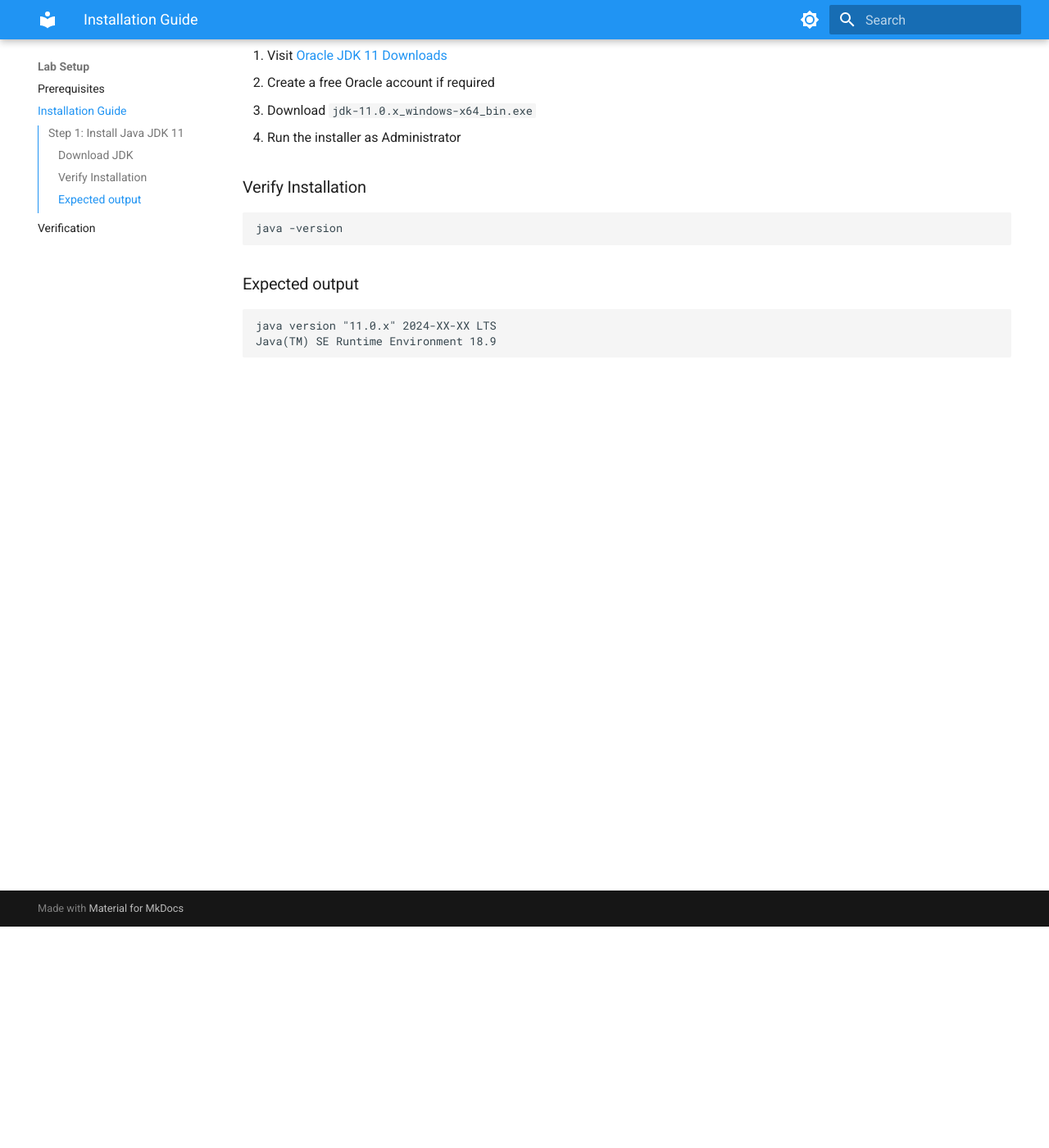
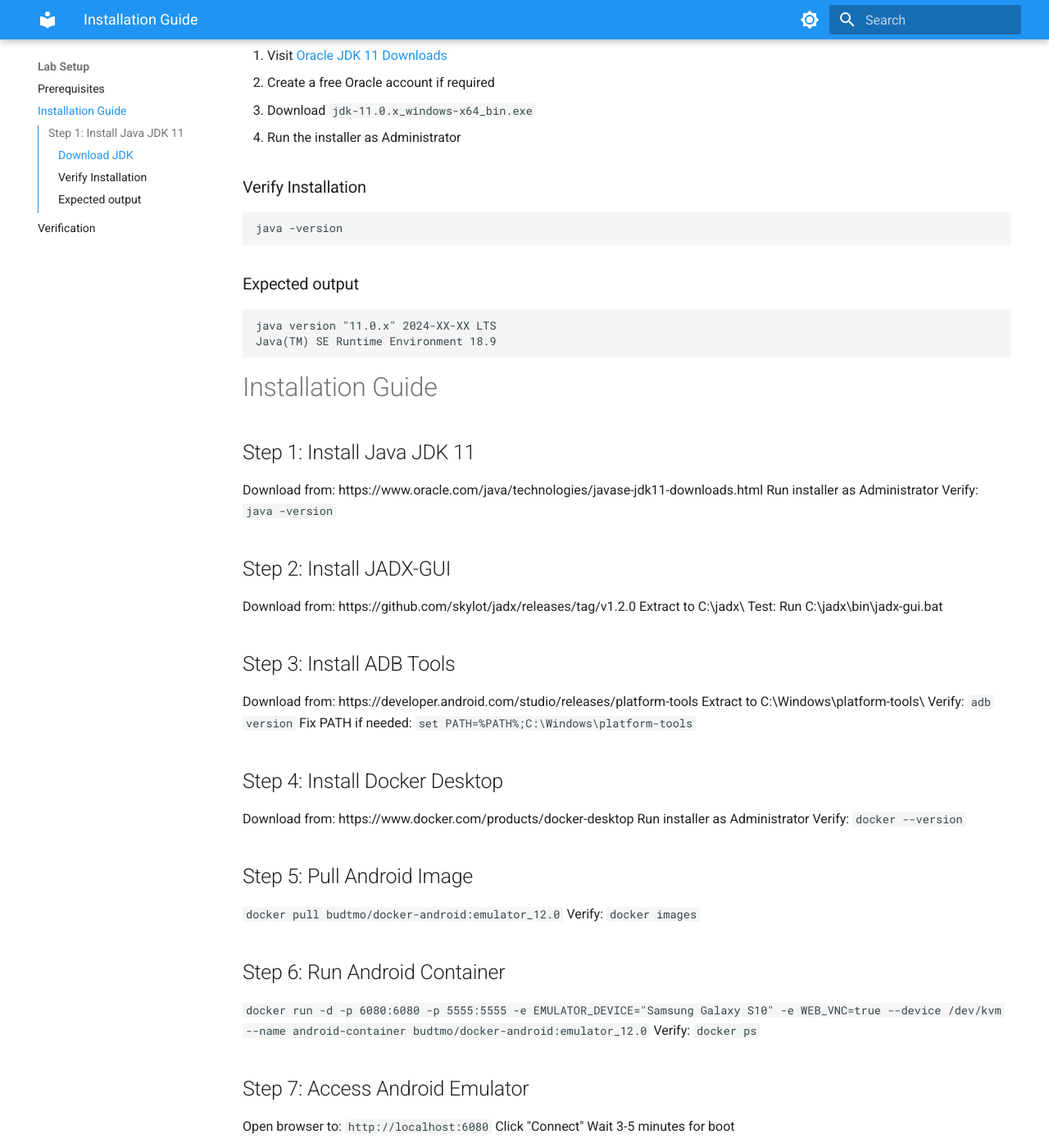
Before and after one commit to Captnfresh/Mobile-security-lab, an MkDocs documentation site: the page built from docs/setup/installation.md, in a window 1280 px wide and 1400 px high, scrolled down 270 px. Shown: the whole window at 82% size. Built offline with MkDocs 1.6.1 and Material for MkDocs 9.7.7, drawn with Linux system fonts in a browser that asks for light colours; some of the changed text lies outside the part shown.

Commit message:
Update installation guide with setup steps
Added detailed installation steps for Java JDK, JADX-GUI, ADB Tools, Docker Desktop, and Android emulator setup.

````diff
--- a/docs/setup/installation.md
+++ b/docs/setup/installation.md
@@ -18,3 +18,48 @@ java -version
 java version "11.0.x" 2024-XX-XX LTS
 Java(TM) SE Runtime Environment 18.9
 ```
+
+
+# Installation Guide
+
+## Step 1: Install Java JDK 11
+Download from: https://www.oracle.com/java/technologies/javase-jdk11-downloads.html
+Run installer as Administrator
+Verify: `java -version`
+
+## Step 2: Install JADX-GUI
+Download from: https://github.com/skylot/jadx/releases/tag/v1.2.0
+Extract to C:\jadx\
+Test: Run C:\jadx\bin\jadx-gui.bat
+
+## Step 3: Install ADB Tools
+Download from: https://developer.android.com/studio/releases/platform-tools
+Extract to C:\Windows\platform-tools\
+Verify: `adb version`
+Fix PATH if needed: `set PATH=%PATH%;C:\Windows\platform-tools`
+
+## Step 4: Install Docker Desktop
+Download from: https://www.docker.com/products/docker-desktop
+Run installer as Administrator
+Verify: `docker --version`
+
+## Step 5: Pull Android Image
+`docker pull budtmo/docker-android:emulator_12.0`
+Verify: `docker images`
+
+## Step 6: Run Android Container
+`docker run -d -p 6080:6080 -p 5555:5555 -e EMULATOR_DEVICE="Samsung Galaxy S10" -e WEB_VNC=true --device /dev/kvm --name android-container budtmo/docker-android:emulator_12.0`
+Verify: `docker ps`
+
+## Step 7: Access Android Emulator
+Open browser to: `http://localhost:6080`
+Click "Connect"
+Wait 3-5 minutes for boot
+
+## Step 8: Connect ADB
+`adb connect localhost:5555`
+`adb devices`
+
+## Step 9: Test Android System
+`adb shell getprop ro.build.version.release`
+`adb shell ls /sdcard/`
````
